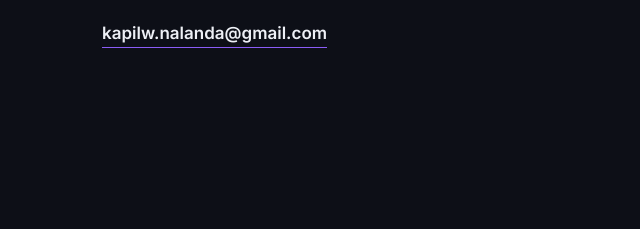
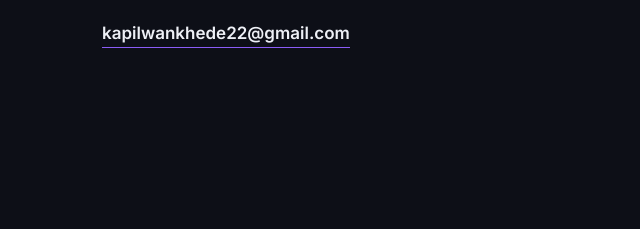
Before and after one commit to kwankhede/eyp-labs, a plain HTML site: page index.html in a window 1280 px wide. Shown: the part 3974-4203 px from the top of the page, 0-640 px from the left. Drawn offline with Linux system fonts and the light colour scheme.

Commit message:
Add files via upload

```diff
--- a/index.html
+++ b/index.html
@@ -291,7 +291,7 @@
       <div class="eyebrow">Contact</div>
       <h2>Let's build something useful.</h2>
       <p class="sub" style="margin-bottom:12px">Tell us about your project. We reply by email, usually within two working days.</p>
-      <a class="mail" href="mailto:kapilw.nalanda@gmail.com">kapilw.nalanda@gmail.com</a>
+      <a class="mail" href="mailto:kapilwankhede22@gmail.com">kapilwankhede22@gmail.com</a>
     </div>
     <form class="rv" name="contact" method="POST" data-netlify="true" netlify-honeypot="bot-field">
       <input type="hidden" name="form-name" value="contact">
```
